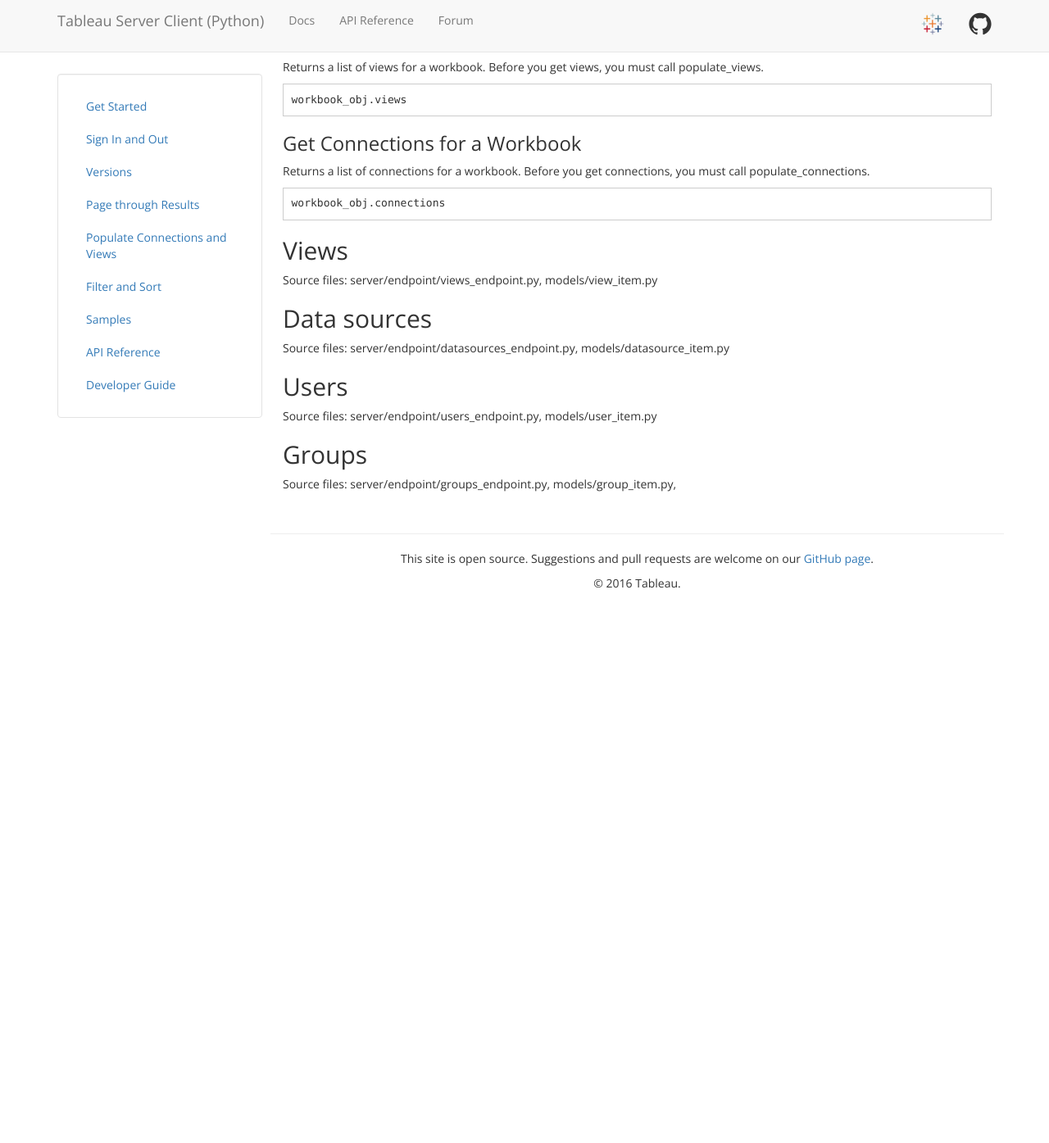
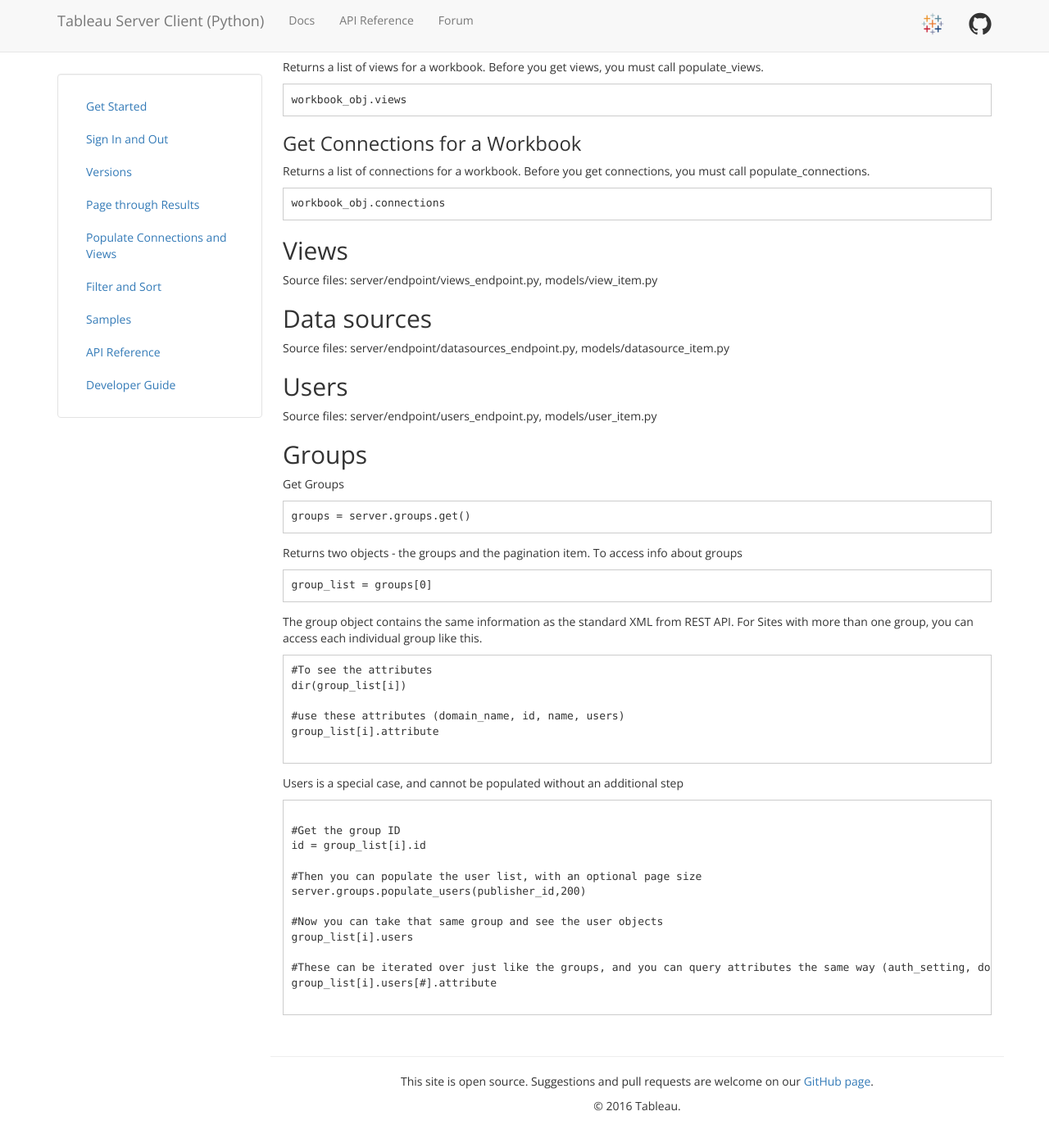
Before and after one commit to tableau/server-client-python, a Jekyll site: the page built from docs/docs/api-ref.md, in a window 1280 px wide and 1400 px high, scrolled down 4274 px. Shown: the top 1395 px of the window at 82% size. Built offline with Jekyll 4.4.1, drawn with Linux system fonts in a browser that asks for light colours; before the commit the page ends 5036 px from its top, so only the background shows below that.

Commit message:
Added documentation about Groups endpoint

````diff
--- a/docs/docs/api-ref.md
+++ b/docs/docs/api-ref.md
@@ -257,4 +257,42 @@
 
 ## Groups
 
-Source files: server/endpoint/groups_endpoint.py, models/group_item.py,
+Get Groups
+
+```
+groups = server.groups.get()
+```
+Returns two objects - the groups and the pagination item. To access info about groups
+
+```
+group_list = groups[0]
+```
+
+The group object contains the same information as the standard XML from REST API. For Sites with more than one group, you can access each individual group like this.
+
+```
+#To see the attributes
+dir(group_list[i])
+
+#use these attributes (domain_name, id, name, users)
+group_list[i].attribute
+
+```
+
+Users is a special case, and cannot be populated without an additional step
+
+```
+
+#Get the group ID
+id = group_list[i].id
+
+#Then you can populate the user list, with an optional page size
+server.groups.populate_users(publisher_id,200)
+
+#Now you can take that same group and see the user objects
+group_list[i].users
+
+#These can be iterated over just like the groups, and you can query attributes the same way (auth_setting, domain_name, email, external_auth_user_id, from_response, fullname, id, last_login, name, site_role, workbooks)
+group_list[i].users[#].attribute
+
+```
````
